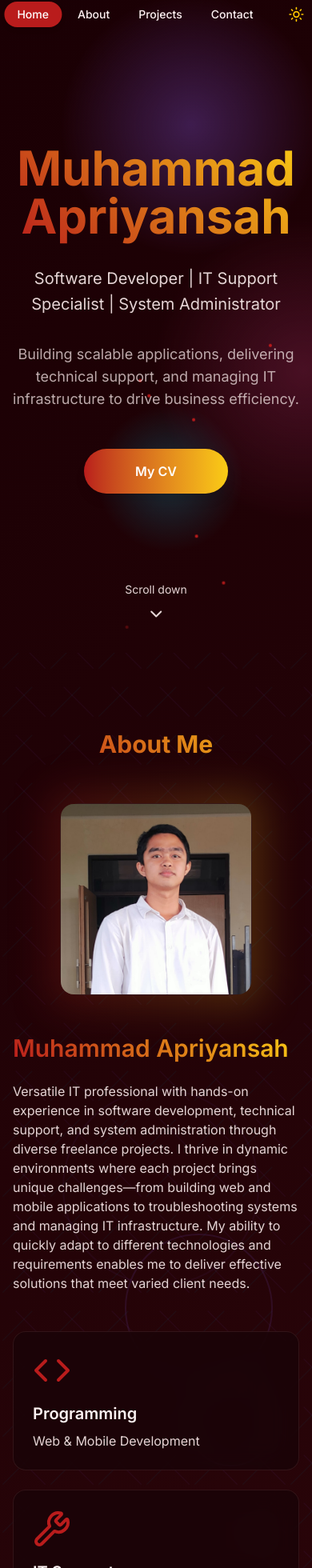
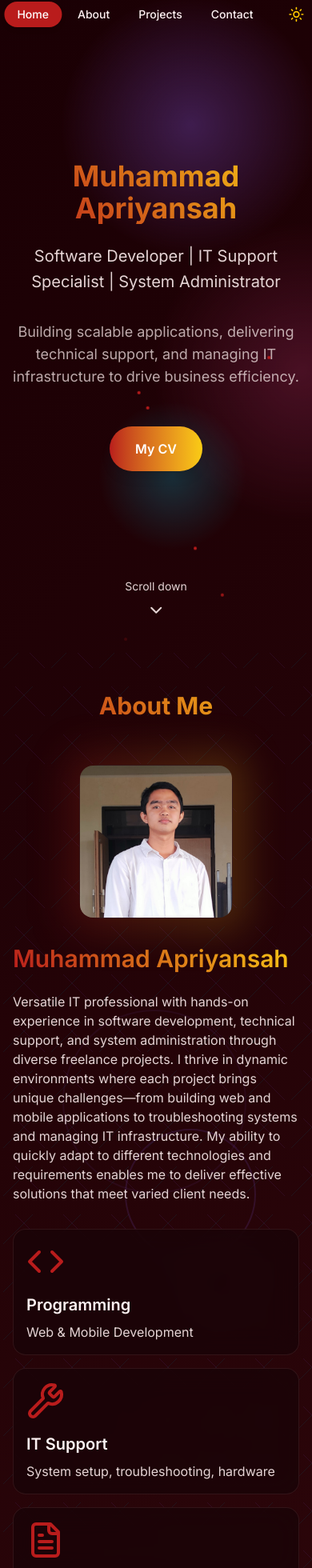
Before and after one commit to Apriiansh/my-portofolio, a Next.js app: page / in a window 390 px wide. Shown: the part 28-1988 px from the top of the page at 80% size. Built offline with nearby package versions, Linux system fonts and the light colour scheme.

Commit message:
update responsive md

```diff
--- a/app/sections/AboutSection.tsx
+++ b/app/sections/AboutSection.tsx
@@ -1,6 +1,6 @@
 'use client';
 
-import { Code, Smartphone, Globe, FileText, Wrench, Users } from 'lucide-react';
+import { Code, Wrench, FileText, Users } from 'lucide-react';
 import Image from 'next/image';
 
 export default function AboutSection() {
@@ -13,18 +13,18 @@ export default function AboutSection() {
 
   return (
     <div className="w-full min-h-screen flex items-center justify-center">
-      <div className="max-w-6xl mx-auto px-4 sm:px-6 lg:px-8 py-20">
+      <div className="max-w-6xl mx-auto px-4 sm:px-6 lg:px-8 py-8 md:py-12 lg:py-20">
         <div className="text-center mb-12">
           <h2 className="text-3xl sm:text-4xl lg:text-5xl font-bold mt-4 mb-4 pb-2 gradient-text">
             About Me
           </h2>
         </div>
 
-        <div className="grid md:grid-cols-2 gap-12 items-center mb-12">
+        <div className="grid md:grid-cols-2 gap-8 md:gap-12 items-center mb-8 md:mb-12">
           {/* Profile Image */}
           <div className="flex justify-center">
             <div className="relative">
-              <div className="w-60 h-60 glass rounded-3xl flex items-center justify-center">
+              <div className="w-48 h-48 sm:w-60 sm:h-60 glass rounded-3xl flex items-center justify-center">
                 <Image
                   src="/my.jpg"
                   alt="Muhammad Apriyansah"
@@ -50,11 +50,11 @@ export default function AboutSection() {
         </div>
 
         {/* Skills Grid */}
-        <div className="grid md:grid-cols-2 lg:grid-cols-4 gap-6 mb-12">
+        <div className="grid md:grid-cols-2 lg:grid-cols-4 gap-4 md:gap-6 mb-8 md:mb-12">
           {skills.map((skill) => (
             <div
               key={skill.name}
-              className="glass rounded-2xl p-6 hover:bg-white/10 transition-all duration-300 transform hover:scale-105 hover:shadow-xl"
+              className="glass rounded-2xl p-4 md:p-6 hover:bg-white/10 transition-all duration-300 transform hover:scale-105 hover:shadow-xl"
             >
               <skill.icon className="w-12 h-12 text-[var(--accent)] mb-4" />
               <h4 className="text-xl font-semibold mb-2 text-[var(--foreground)]">
--- a/app/sections/ContactSection.tsx
+++ b/app/sections/ContactSection.tsx
@@ -1,7 +1,6 @@
 'use client';
 
-import { Mail, Phone, MapPin, Github, Linkedin, Globe, Instagram, Facebook } from 'lucide-react';
-import { useState } from 'react';
+import { Mail, Phone, MapPin, Github, Linkedin, Instagram, Facebook } from 'lucide-react';
 
 export default function ContactSection() {
 
@@ -20,7 +19,7 @@ export default function ContactSection() {
   ];
 
   return (
-    <div className="w-full flex items-center justify-center py-8 px-4">
+    <div className="w-full min-h-screen flex items-center justify-center py-8 px-4">
       <div className="max-w-6xl mx-auto w-full">
         <div className="text-center mb-8">
           <h2 className="text-3xl sm:text-4xl lg:text-5xl font-bold mb-4 gradient-text">
--- a/app/sections/HomeSection.tsx
+++ b/app/sections/HomeSection.tsx
@@ -11,7 +11,7 @@ export default function HomeSection({ onScrollToNext }: HomeSectionProps) {
     <div className="w-full h-screen flex flex-col items-center justify-center relative">
       <div className="text-center z-10 px-4 sm:px-6 lg:px-8">
         {/* Main heading */}
-        <h1 className="text-6xl p-2 md:text-8xl font-bold mb-6 gradient-text">
+        <h1 className="text-4xl sm:text-6xl md:text-7xl font-bold mb-6 gradient-text">
           Muhammad Apriyansah
         </h1>
 
@@ -28,7 +28,7 @@ export default function HomeSection({ onScrollToNext }: HomeSectionProps) {
           <a
             href="/my-cv.pdf"
             download="my-cv.pdf"
-            className="px-16 py-4 bg-gradient-to-r from-[var(--accent)] to-[var(--accent-secondary)] text-white font-semibold rounded-full hover:opacity-90 transition-all duration-300 transform hover:scale-105 shadow-lg hover:shadow-xl"
+            className="px-8 sm:px-12 md:px-16 py-4 bg-gradient-to-r from-[var(--accent)] to-[var(--accent-secondary)] text-white font-semibold rounded-full hover:opacity-90 transition-all duration-300 transform hover:scale-105 shadow-lg hover:shadow-xl"
           >
             My CV
           </a>
--- a/app/sections/ProjectsSection.tsx
+++ b/app/sections/ProjectsSection.tsx
@@ -59,37 +59,37 @@ export default function ProjectsSection() {
   ];
 
   return (
-    <div className="w-full flex items-center justify-center py-8">
+    <div className="w-full min-h-screen flex items-center justify-center py-8">
       <div className="max-w-7xl mx-auto w-full px-4 sm:px-6 lg:px-8">
-        <div className="text-center mb-8">
-          <h2 className="text-3xl sm:text-4xl lg:text-5xl font-bold my-4 gradient-text">
+        <div className="text-center mb-4 md:mb-4">
+          <h2 className="text-3xl sm:text-4xl lg:text-5xl font-bold my-2 md:my-4 gradient-text">
             Projects
           </h2>
-          <div className="max-w-3xl mx-auto px-4">
+          {/* <div className="max-w-3xl mx-auto px-4">
             <p className="text-base sm:text-lg text-[var(--foreground-secondary)]">
               Here are some of the projects I have worked on, showcasing my experience in mobile applications, information systems, and digital archiving.
             </p>
-          </div>
+          </div> */}
         </div>
 
-        <div className="grid grid-cols-1 md:grid-cols-2 lg:grid-cols-3 gap-4 sm:gap-6 w-full">
+        <div className="grid grid-cols-1 md:grid-cols-2 lg:grid-cols-3 gap-2 md:gap-3 lg:gap-6 w-full">
           {projects.map((project, index) => (
             <div
               key={index}
               className="glass rounded-3xl overflow-hidden hover:bg-white/10 transition-all duration-500 transform hover:scale-[1.02] hover:shadow-2xl group"
             >
 
-              <div className="p-4 sm:p-6">
-                <h3 className="text-lg sm:text-xl font-bold mb-2 text-[var(--foreground)] group-hover:text-transparent group-hover:bg-clip-text group-hover:bg-gradient-to-r group-hover:from-[var(--accent)] group-hover:to-[var(--accent-secondary)] transition-all duration-300 leading-tight">
+              <div className="p-2 md:p-3 lg:p-6">
+                <h3 className="text-base md:text-lg lg:text-xl font-bold mb-2 text-[var(--foreground)] group-hover:text-transparent group-hover:bg-clip-text group-hover:bg-gradient-to-r group-hover:from-[var(--accent)] group-hover:to-[var(--accent-secondary)] transition-all duration-300 leading-tight">
                   {project.title}
                 </h3>
 
-                <p className="text-[var(--foreground-secondary)] mb-3 sm:mb-4 leading-relaxed text-xs sm:text-sm">
+                <p className="text-[var(--foreground-secondary)] mb-2 md:mb-3 lg:mb-4 leading-relaxed text-xs sm:text-sm">
                   {project.description}
                 </p>
 
                 {/* Tech Stack */}
-                <div className="flex flex-wrap gap-2 mb-3 sm:mb-4">
+                <div className="flex flex-wrap gap-2 mb-2 md:mb-3 lg:mb-4">
                   {project.tech.map((tech) => (
                     <span
                       key={tech}
```
Also changed, not shown: 1 other file (tests, documents, lock files or other folders).
